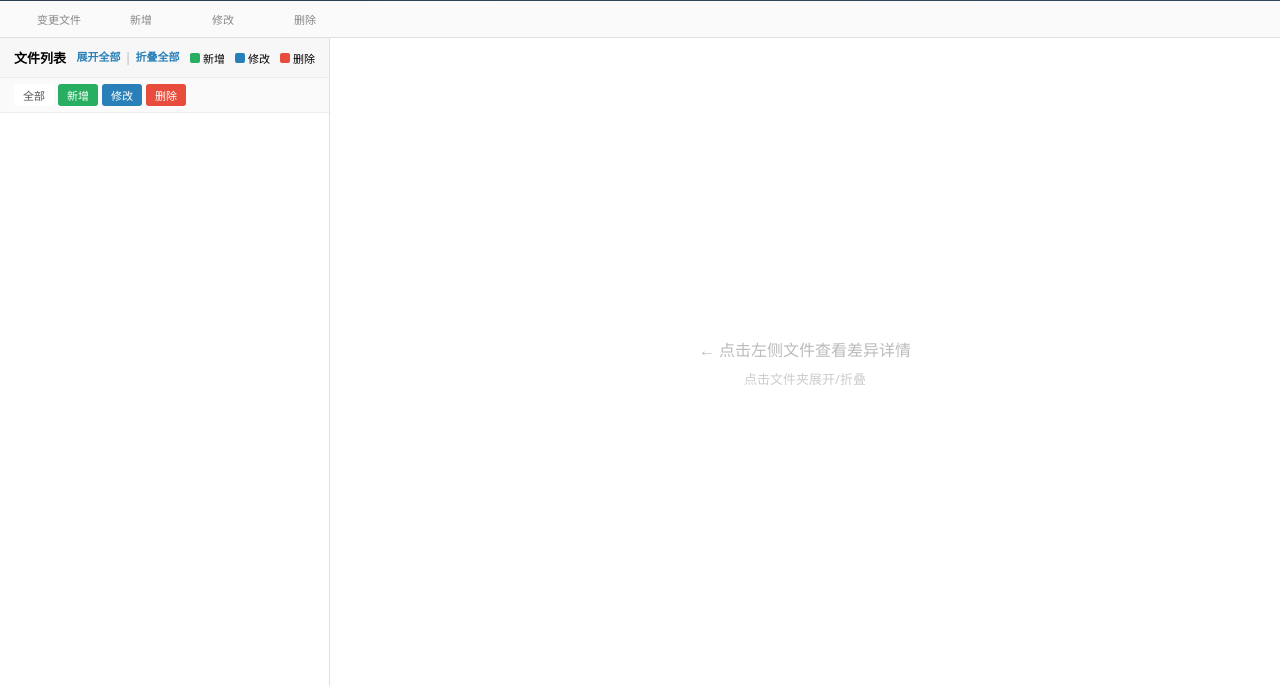
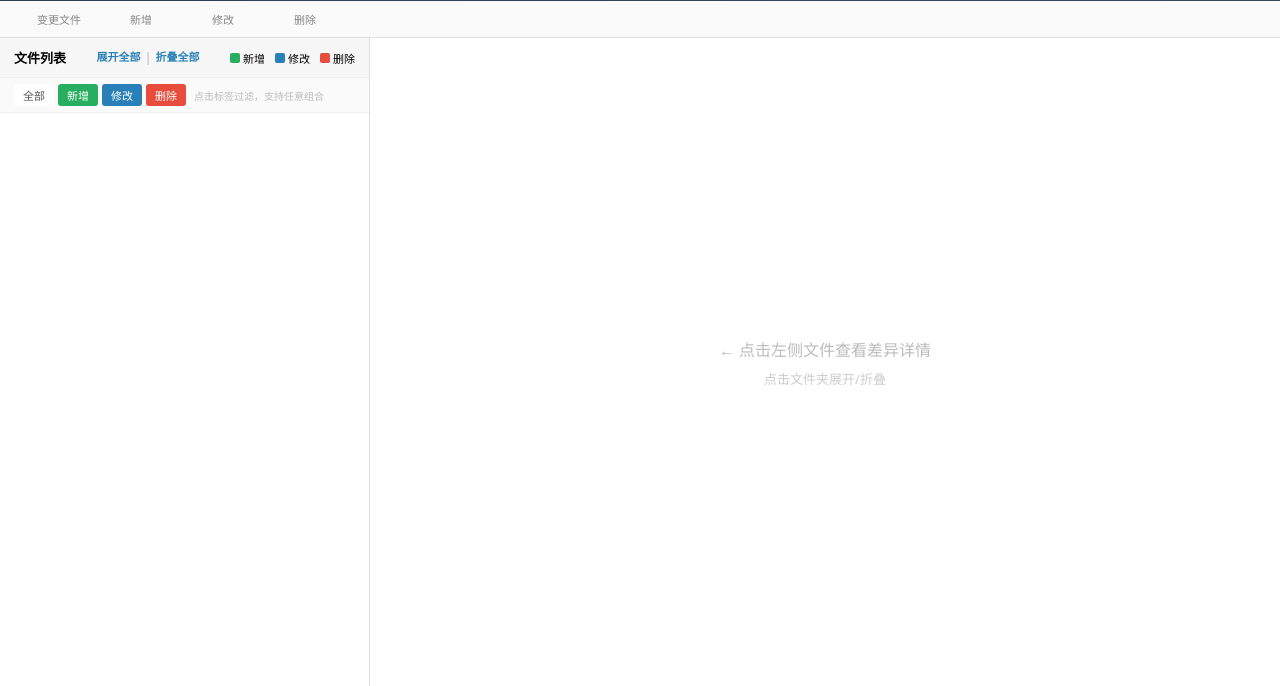
Before and after one commit to alading1001/compareTool, a Python web app: template templates/report.html in a window 1280 px wide. Shown: the part 114-800 px from the top of the page. Run offline with Jinja, Linux system fonts and the light colour scheme; the template is opened without the code that fills it, so the values that code supplies are empty.

Commit message:
增加提示，告知用户可以过滤文件树

```diff
--- a/templates/report.html
+++ b/templates/report.html
@@ -24,7 +24,7 @@ body { font-family: "Microsoft YaHei","Segoe UI",sans-serif; height: 100vh; over
 
 .body { display: flex; flex: 1; overflow: hidden; }
 
-.sidebar { width: 330px; min-width: 250px; border-right: 1px solid #e0e0e0; display: flex; flex-direction: column; }
+.sidebar { width: 370px; min-width: 280px; border-right: 1px solid #e0e0e0; display: flex; flex-direction: column; }
 .sidebar-header { padding: 10px 14px; border-bottom: 1px solid #eee; font-weight: bold; font-size: 13px; background: #f7f7f7; display: flex; justify-content: space-between; }
 .sidebar-header .legend { font-weight: normal; font-size: 11px; display: flex; gap: 10px; }
 .legend .leg { display: flex; align-items: center; gap: 3px; }
@@ -121,6 +121,7 @@ table.diff span { white-space: pre; }
             <span class="flt a on" onclick="toggleFilter('A', this)">新增</span>
             <span class="flt m on" onclick="toggleFilter('M', this)">修改</span>
             <span class="flt d on" onclick="toggleFilter('D', this)">删除</span>
+            <span style="font-size:10px;color:#bbb;margin-left:4px;">点击标签过滤，支持任意组合</span>
         </div>
         <div id="tree"></div>
     </div>
```
